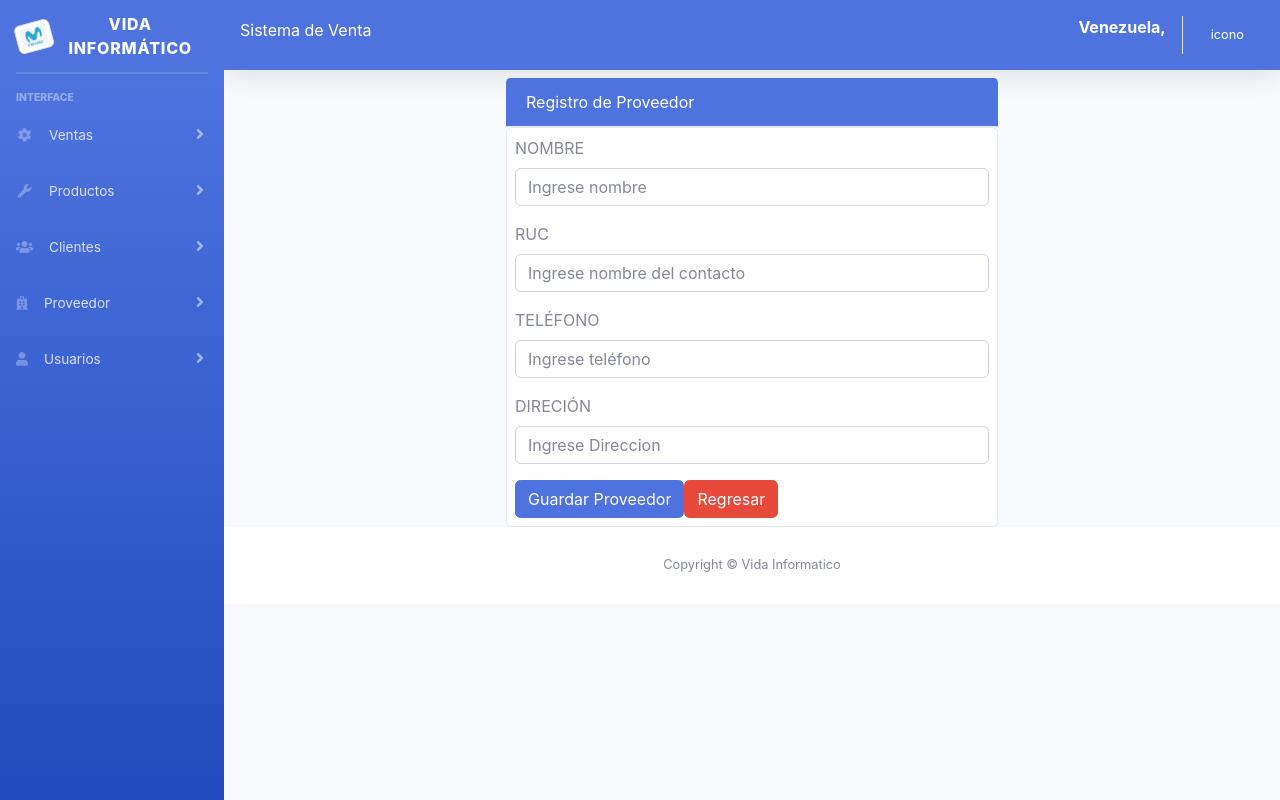
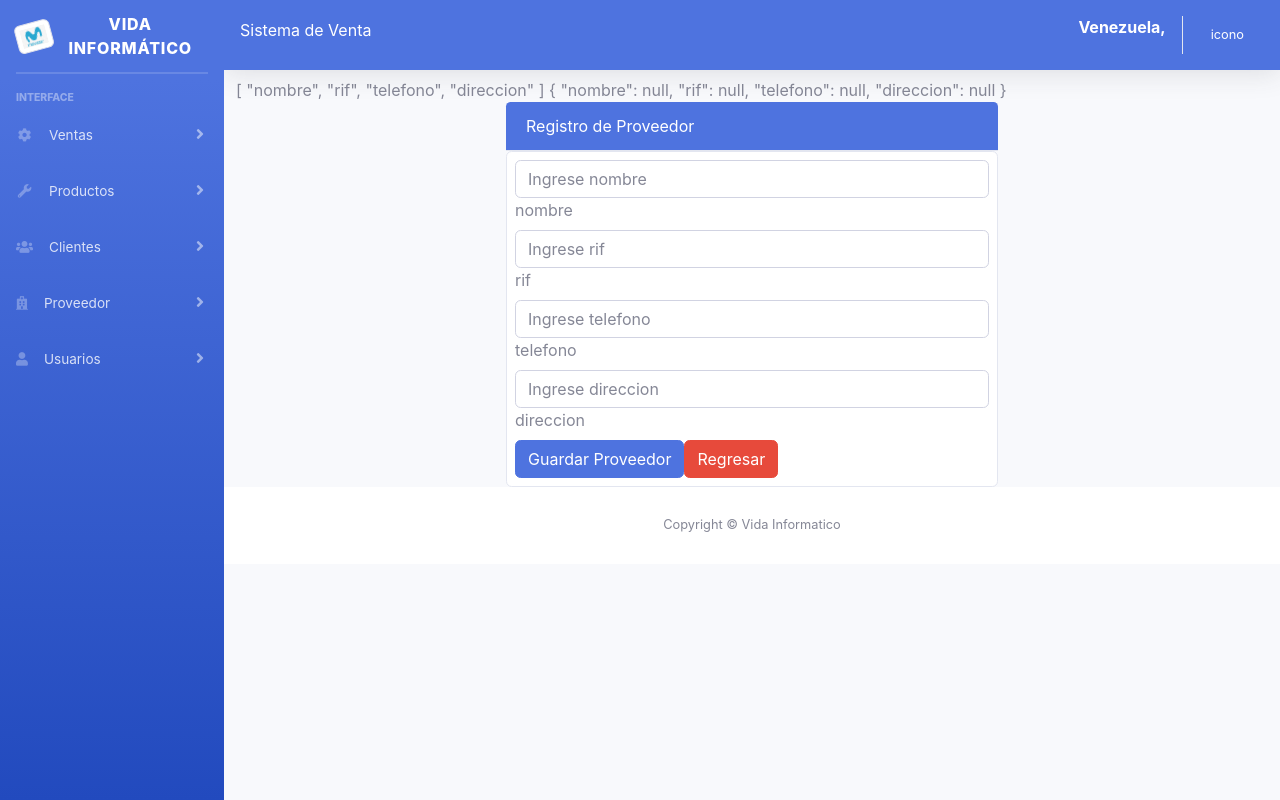
Before and after one commit to owenaraujo/app-movistar, a Vue app: page /proveedores/add in a window 1280 px wide. Built offline with nearby package versions, Linux system fonts and the light colour scheme.

Commit message:
form proveedor

```diff
--- a/public/index.html
+++ b/public/index.html
@@ -5,6 +5,8 @@
     <meta http-equiv="X-UA-Compatible" content="IE=edge">
     <meta name="viewport" content="width=device-width, initial-scale=1.0">
     <title>Document</title>
+    <!-- <link href="https://cdn.jsdelivr.net/npm/bootstrap@5.0.2/dist/css/bootstrap.min.css" rel="stylesheet" integrity="sha384-EVSTQN3/azprG1Anm3QDgpJLIm9Nao0Yz1ztcQTwFspd3yD65VohhpuuCOmLASjC" crossorigin="anonymous"> -->
+<!-- <script src="https://cdn.jsdelivr.net/npm/bootstrap@5.0.2/dist/js/bootstrap.bundle.min.js" integrity="sha384-MrcW6ZMFYlzcLA8Nl+NtUVF0sA7MsXsP1UyJoMp4YLEuNSfAP+JcXn/tWtIaxVXM" crossorigin="anonymous"></script> -->
     <!-- <link rel="stylesheet" href="https://pro.fontawesome.com/releases/v5.10.0/css/all.css" integrity="sha384-AYmEC3Yw5cVb3ZcuHtOA93w35dYTsvhLPVnYs9eStHfGJvOvKxVfELGroGkvsg+p" crossorigin="anonymous"/> -->
  <link href="/css/fontawesome.min.css" rel="stylesheet" type="text/css">
  <!-- Custom styles for this template-->
--- a/src/components/products/Add.vue
+++ b/src/components/products/Add.vue
@@ -13,8 +13,7 @@
       <div class="row">
         <div class="col-lg-6 m-auto">
           <div  autocomplete="off">
-            <div class="form-group">
-              <label>Proveedor</label>
+            <div class="form-group form-floating mb-3">
 
               <select
               :class="{'is-invalid' : producto.proveedor_id=== ''}"
@@ -24,8 +23,9 @@
                   :value="proveedor.id"
                 >{{proveedor.nombre}}</option>
               </select>
+              <label>Proveedor</label>
             </div>
-            <div v-for="(item, index) of form" :key="index">
+            <div class=" mb-2" v-for="(item, index) of form" :key="index">
               <label :for="item.valor">{{ item.valor }}</label>
               <input
               :class="{'is-invalid' : producto[item.valor]=== ''}"
@@ -64,6 +64,7 @@
 import { ref } from "@vue/reactivity";
 import {  useStore } from 'vuex';
 import { computed } from '@vue/runtime-core';
+//import '../../../public/css/bootstrap5.css'
 export default {
   setup() {
     const store = useStore()
@@ -102,5 +103,3 @@ console.log(producto.value);
   },
 };
 </script>
-
-<style></style>
--- a/src/components/proveedores/Add.vue
+++ b/src/components/proveedores/Add.vue
@@ -2,45 +2,61 @@
   <div class="container-fluid">
     <!-- Content Row -->
     <div class="row">
+      {{ form }}
+      {{NewProveedor}}
       <div class="col-lg-6 m-auto">
         <div class="card-header bg-primary text-white">
           Registro de Proveedor
         </div>
         <div class="card">
-                <form action="" autocomplete="off" method="post" class="card-body p-2">
-                    <div class="form-group">
-                        <label for="nombre">NOMBRE</label>
-                        <input type="text" placeholder="Ingrese nombre" name="proveedor" id="nombre" class="form-control">
+          <form
+            action=""
+            autocomplete="off"
+            method="post"
+            class="card-body p-2"
+          >
+            <div v-for="item in form" :key="item" class="form-floating">
+              <input
+                v-model="NewProveedor[item]"
+
+                type="text"
+                :placeholder="'Ingrese ' + item"
+                :id="item"
+                class="form-control"
+              />
+              <label :for="item">{{ item }}</label>
             </div>
-                    <div class="form-group">
-                        <label for="contacto">RUC</label>
-                        <input type="text" placeholder="Ingrese nombre del contacto" name="contacto" id="contacto" class="form-control">
-                    </div>
-                    <div class="form-group">
-                        <label for="telefono">TELÉFONO</label>
-                        <input type="number" placeholder="Ingrese teléfono" name="telefono" id="telefono" class="form-control">
-                    </div>
-                    <div class="form-group">
-                        <label for="direccion">DIRECIÓN</label>
-                        <input type="text" placeholder="Ingrese Direccion" name="direccion" id="direcion" class="form-control">
-                    </div>
-                    <input type="submit" value="Guardar Proveedor" class="btn btn-primary">
-                    <router-link to="/proveedores" class="btn btn-danger">Regresar</router-link>
+
+            <input
+              type="submit"
+              value="Guardar Proveedor"
+              class="btn btn-primary"
+            />
+            <router-link to="/proveedores" class="btn btn-danger"
+              >Regresar</router-link
+            >
           </form>
         </div>
       </div>
     </div>
-
-
   </div>
 </template>
 
 <script>
+import { ref } from "@vue/reactivity";
 export default {
-
-}
+  setup() {
+    const form = ["nombre", "rif", "telefono", "direccion"];
+    let NewProveedor = ref({
+      nombre: null,
+      rif: null,
+      telefono: null,
+      direccion: null,
+    });
+    return {
+      form,
+      NewProveedor,
+    };
+  },
+};
 </script>
-
-<style>
-
-</style>
```
Also changed, not shown: 1 other file (tests, documents, lock files or other folders). Lines whose indentation alone changed are shown as unchanged.
